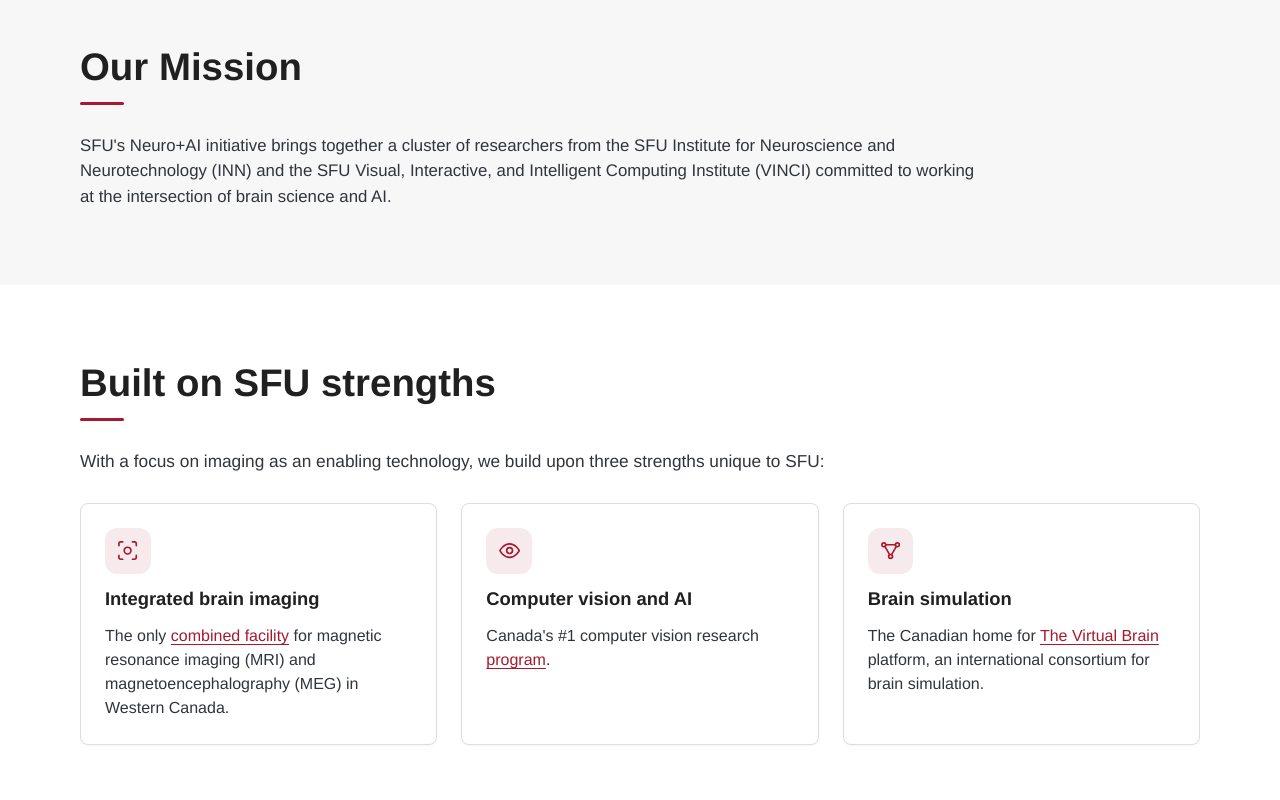
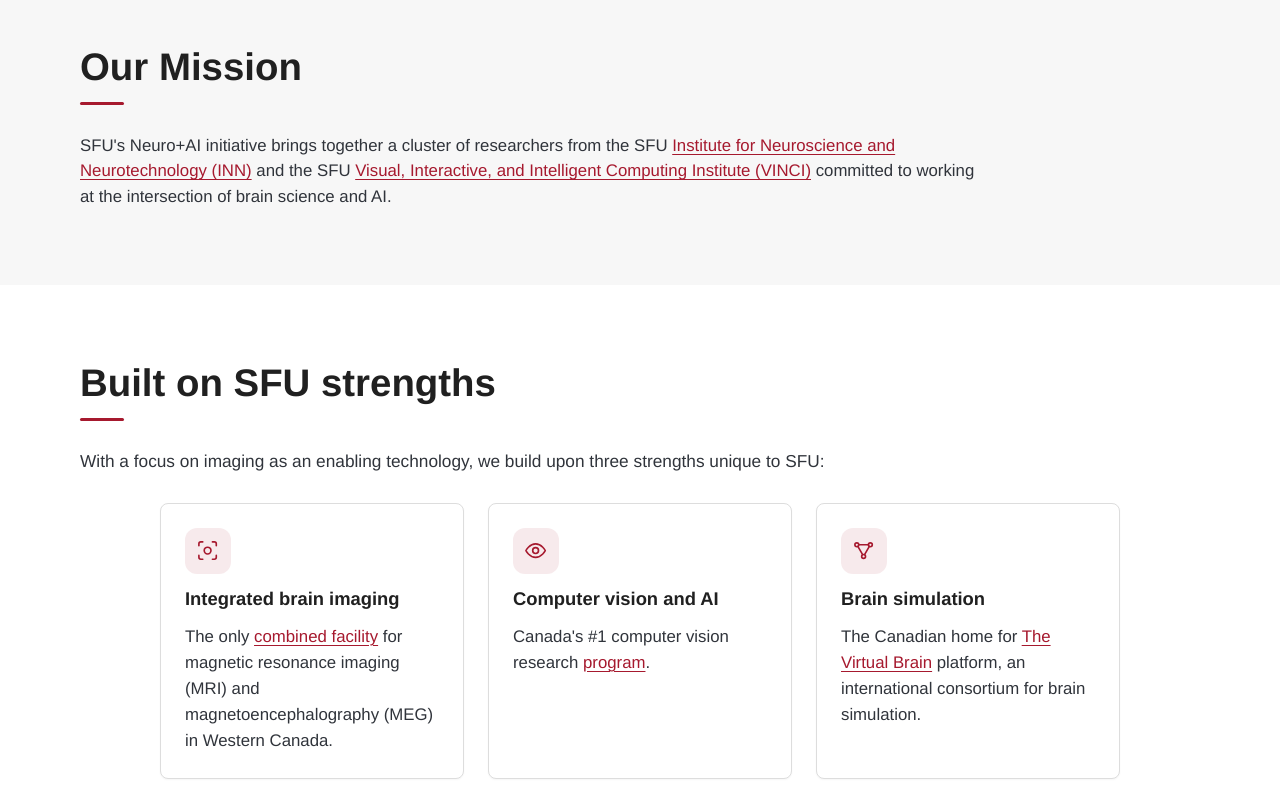
Before and after one commit to neuro-sfu/neuroai, a React (Vite) app: page / in a window 1280 px wide. Shown: the part 1300-2100 px from the top of the page. Built offline with nearby package versions, Linux system fonts and the light colour scheme.

Commit message:
group update

```diff
--- a/src/App.tsx
+++ b/src/App.tsx
@@ -40,8 +40,8 @@
         </Section>
         <Section id="mission" title="Our Mission" tone="soft">
           <div className="prose prose-narrow">
-            {missionIntro.map((paragraph) => (
-              <p key={paragraph}>{paragraph}</p>
+            {missionIntro.map((paragraph, index) => (
+              <p key={index}>{paragraph}</p>
             ))}
           </div>
         </Section>
--- a/src/content/siteContent.tsx
+++ b/src/content/siteContent.tsx
@@ -43,8 +43,18 @@
   "AI-driven technologies have the power to transform how we understand and treat brain diseases, unlocking new possibilities in diagnosis, prediction, and personalized care. Today, many AI systems lack the biological grounding needed to model complex brain data, while neuroscience research often cannot fully leverage the power of modern AI. Realizing that potential requires close collaboration between AI and neuroscience researchers, bringing together computational tools and the scientific grounding to apply them.",
 ];
 
-export const missionIntro = [
-  "SFU's Neuro+AI initiative brings together a cluster of researchers from the SFU Institute for Neuroscience and Neurotechnology (INN) and the SFU Visual, Interactive, and Intelligent Computing Institute (VINCI) committed to working at the intersection of brain science and AI.",
+export const missionIntro: ReactNode[] = [
+  <>
+    SFU's Neuro+AI initiative brings together a cluster of researchers from the SFU{" "}
+    <ExtLink href="https://www.sfu.ca/neuro-institute.html">
+      Institute for Neuroscience and Neurotechnology (INN)
+    </ExtLink>{" "}
+    and the SFU{" "}
+    <ExtLink href="https://vinci.sfu.ca/">
+      Visual, Interactive, and Intelligent Computing Institute (VINCI)
+    </ExtLink>{" "}
+    committed to working at the intersection of brain science and AI.
+  </>,
 ];
 
 export const strengthsIntro =
--- a/src/content/team.ts
+++ b/src/content/team.ts
@@ -22,7 +22,7 @@
     email: "lisa_julian@sfu.ca",
     photo: "/images/team/lisa-julian.jpg",
     bio: "",
-    role: "Assistant Professor",
+    role: "Assistant Professor; Canada Research Chair in Human Neural Stem Cell Biology and Brain Modeling",
     profileUrl: "https://www.sfu.ca/mbb/people/faculty/Lisa-Julian.html",
     photoPosition: "center top",
   },
@@ -31,7 +31,7 @@
     email: "alex_wiesman@sfu.ca",
     photo: "/images/team/alex-wiesman.jpg",
     bio: "",
-    role: "Assistant Professor; Scientific Director, ImageTech Lab Core Facility",
+    role: "Assistant Professor; Canada Research Chair in Neurophysiology of Aging and Neurodegeneration; Scientific Director, ImageTech Lab Core Facility",
     profileUrl: "https://www.sfu.ca/bpk/about/people/faculty/Alex-Wiesman.html",
     photoPosition: "center top",
   },
@@ -40,7 +40,7 @@
     email: "dfcooke@sfu.ca",
     photo: "/images/team/dylan-cooke.jpg",
     bio: "",
-    role: "Associate Professor",
+    role: "Associate Professor; Chair, Translational and Integrative Neuroscience (TRAIN) graduate specialization",
     profileUrl: "https://www.sfu.ca/bpk/about/people/faculty/dylan-cooke.html",
     photoPosition: "center top",
   },
@@ -81,7 +81,7 @@
     email: "manolis_savva@sfu.ca",
     photo: "/images/team/manolis-savva.jpg",
     bio: "",
-    role: "Associate Professor; Canada Research Chair",
+    role: "Associate Professor; Canada Research Chair in Computer Graphics",
     profileUrl: "https://www.sfu.ca/fas/computing/people/faculty/faculty-members/msavva",
   },
   {
--- a/src/styles/globals.css
+++ b/src/styles/globals.css
@@ -497,6 +497,12 @@
   gap: 1.5rem;
 }
 
+/* Narrow + center the 3-up feature rows so cards aren't wider than their text */
+.grid-3 {
+  max-width: 60rem;
+  margin-inline: auto;
+}
+
 .card {
   border: 1px solid var(--color-border);
   border-radius: 8px;
@@ -520,6 +526,11 @@
 
 .feature-card h3 {
   font-size: 1.15rem;
+}
+
+.feature-card p {
+  font-size: 1.05rem;
+  line-height: 1.55;
 }
 
 .feature-icon {
```
